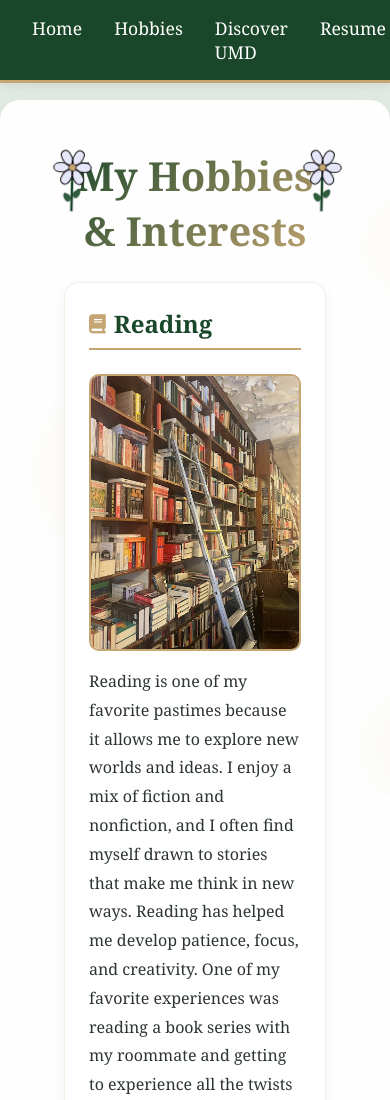
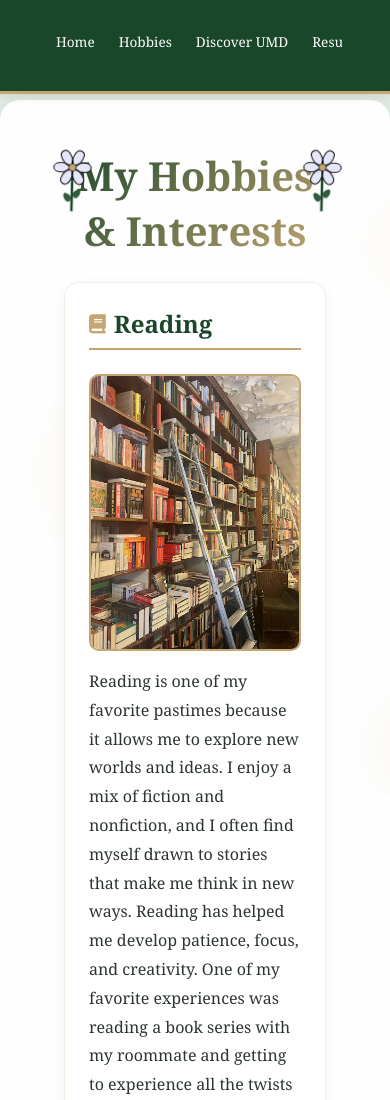
Before and after one commit to leahkotsmith-ui/leahkotsmith-portfolio, a plain HTML site: page hobbies.html in a window 390 px wide. Shown: the top 1100 px of the page. Drawn offline with Linux system fonts and the light colour scheme.

Commit message:
Add mobile navigation styles to hobbies.html

```diff
--- a/hobbies.html
+++ b/hobbies.html
@@ -283,6 +283,27 @@
             font-size: 0.9rem;
             opacity: 0.9;
         }
+
+                /* Mobile Nav Styles */
+        @media (max-width: 600px) {
+          .nav-content {
+            flex-direction: column !important;
+            align-items: flex-start !important;
+            padding: 0.5rem 1rem !important;
+          }
+          .nav-links {
+            flex-direction: row !important;
+            gap: 0.5rem !important;
+            width: 100% !important;
+            overflow-x: auto !important;
+            padding-bottom: 0.5rem !important;
+          }
+          .nav-links a {
+            font-size: 0.85rem !important;
+            padding: 0.5rem 0.5rem !important;
+            min-width: max-content !important;
+          }
+        }
     </style>
     <style>
         :root {
```
